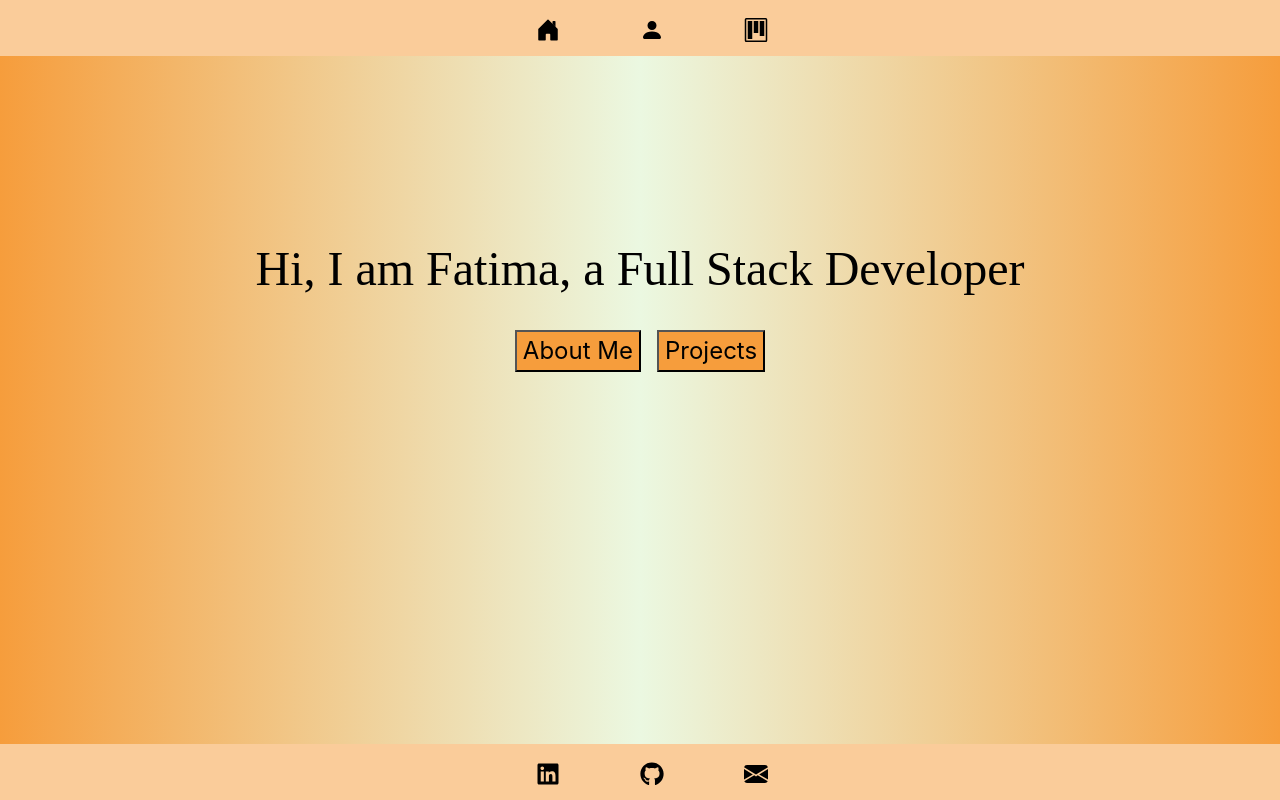
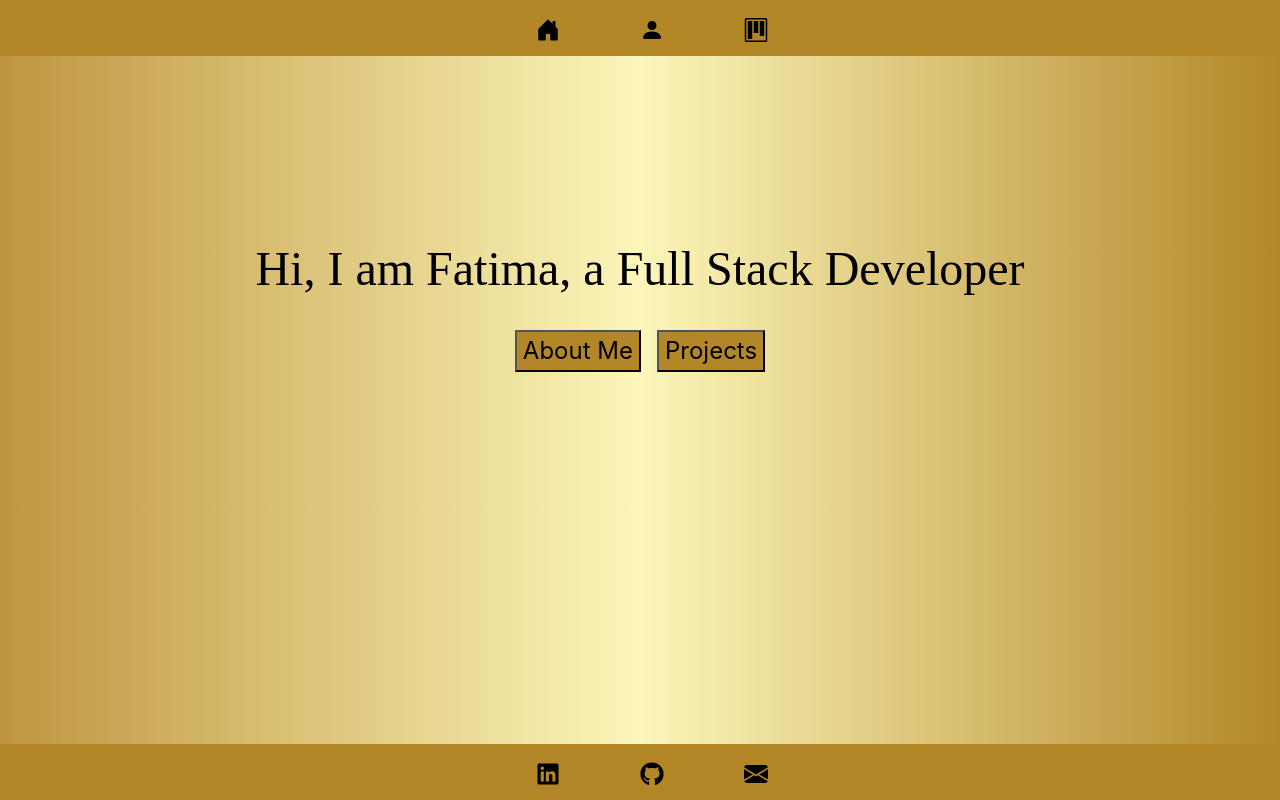
Before and after one commit to FatimaAbdimalik/portfolio, a React (Create React App) app: page / in a window 1280 px wide. Built offline with nearby package versions, Linux system fonts and the light colour scheme; a web font is replaced by a local one.

Commit message:
changed colours

```diff
--- a/src/components/Home/Home.css
+++ b/src/components/Home/Home.css
@@ -27,7 +27,7 @@
 }
 
 body {
-  background-image: linear-gradient(0.25turn, #f69d3c, #ebf8e1, #f69d3c);
+  background-image: linear-gradient(to right, #bf953f, #fcf6ba, #b38728);
   color: black;
   height: 100%;
 }
@@ -81,5 +81,5 @@ h4 {
 }
 
 .button > button {
-  background-color: #f69d3c;
+  background-color: #b38728;
 }
--- a/src/components/SideBar/SideBar.css
+++ b/src/components/SideBar/SideBar.css
@@ -19,7 +19,7 @@ li.list_style > a {
 .background_colour {
   display: flex;
   flex-direction: column;
-  background-color: #facc9a;
+  background-color: #b38728;
   position: fixed;
   width: 100%;
   z-index: 1;
@@ -28,7 +28,7 @@ li.list_style > a {
 .footer {
   display: flex;
   flex-direction: column;
-  background-color: #facc9a;
+  background-color: #b38728;
   position: fixed;
   bottom: 0;
   width: 100%;
```
